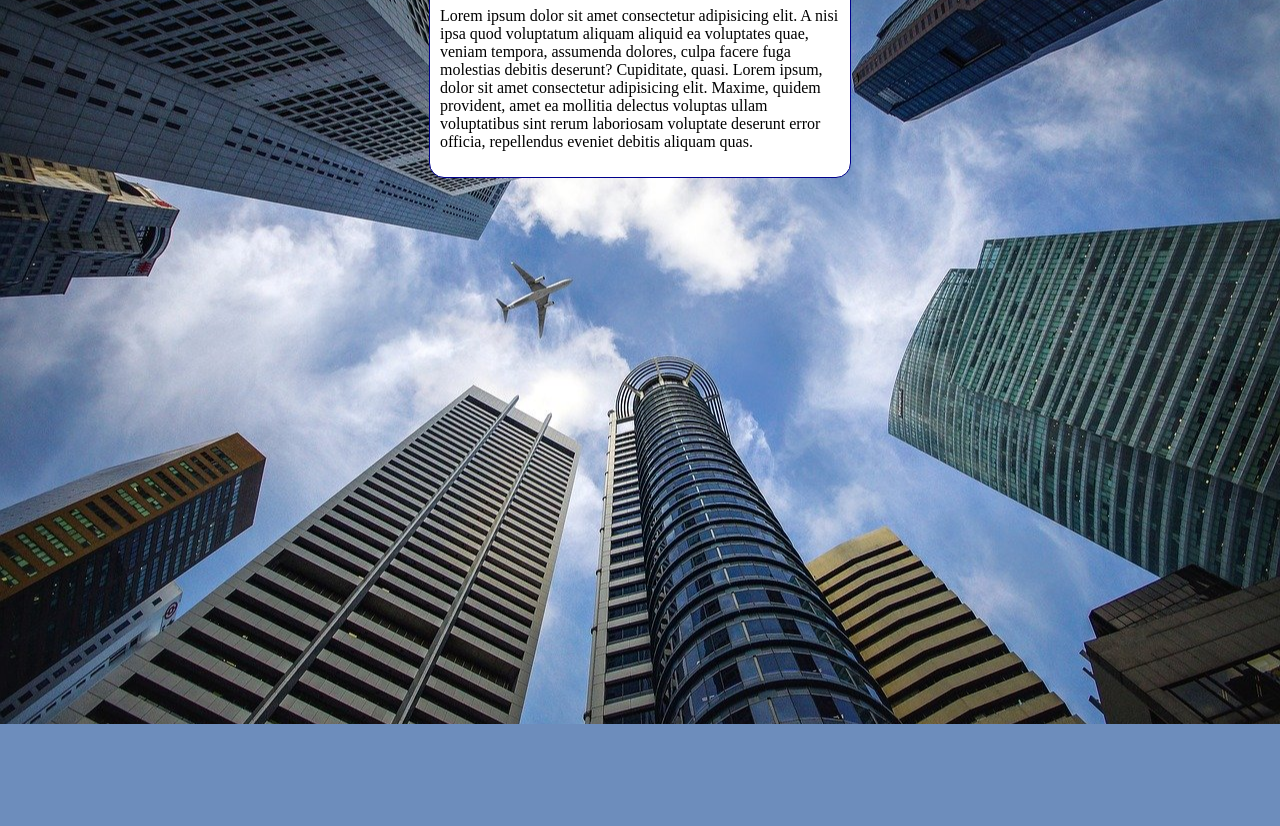
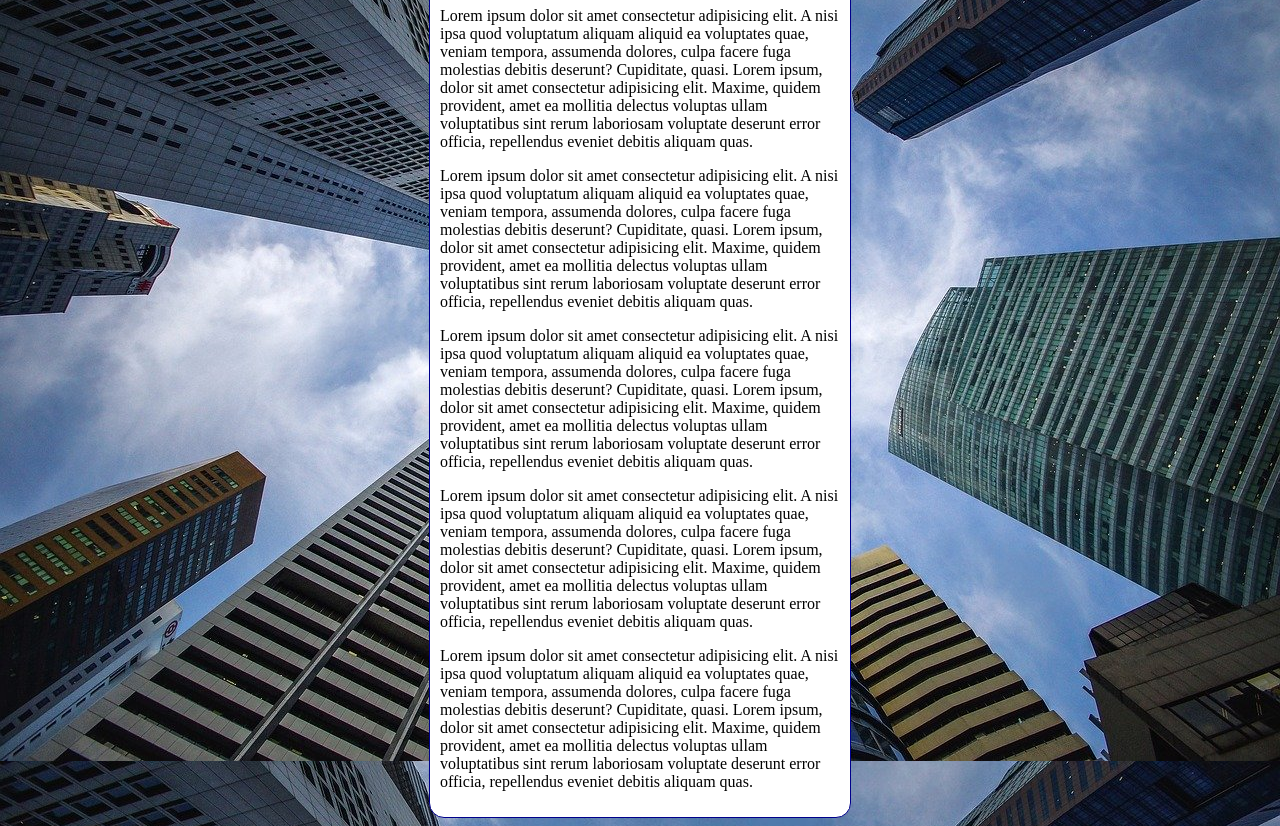
Before and after one commit to DimasSantosSilva/html-css, a plain HTML site: page exercicios/ex022B - background position fundos/fundo006.html in a window 1280 px wide. Shown: the part 92-918 px from the top of the page. Before the commit the page ends 816 px from the top, so only its background shows below. Drawn offline with Linux system fonts and the light colour scheme.

Commit message:
atualizei shorthand no ex022b

```diff
--- a/exercicios/ex022B - background position fundos/fundo006.html
+++ b/exercicios/ex022B - background position fundos/fundo006.html
@@ -5,17 +5,25 @@
     <meta name="viewport" content="width=device-width, initial-scale=1.0">
     <style>
         body{
-            height: 100vh;
+            /*height: 100vh;
             background-color: #6D8DBC;
             background-image: url("imagens/wallpaper002.jpg");
             background-position: center center;
             background-repeat: no-repeat;
             background-size: cover;
+            background-attachment: fixed;*/
+
+            /* shorthand - background
+                color > image > position > repeat > [size] > attachment
+            */
+
+            background: #6D8DBC url("imagens/wallpaper002.jpg") center center no-repeat fixed;
+            background-size: cover;
         }
 
         main{
             background-color: white;
-            width: 400px;
+            max-width: 400px;
             padding: 10px;
             margin: auto;
             border: 1px solid darkblue;
@@ -34,6 +42,26 @@
         Lorem ipsum, dolor sit amet consectetur adipisicing elit. Maxime, quidem provident, amet ea mollitia delectus voluptas ullam voluptatibus sint rerum laboriosam voluptate deserunt error officia, repellendus eveniet debitis aliquam quas.
         </p>
 
+        <p>Lorem ipsum dolor sit amet consectetur adipisicing elit. A nisi ipsa quod voluptatum aliquam aliquid ea voluptates quae, veniam tempora, assumenda dolores, culpa facere fuga molestias debitis deserunt? Cupiditate, quasi.
+
+        Lorem ipsum, dolor sit amet consectetur adipisicing elit. Maxime, quidem provident, amet ea mollitia delectus voluptas ullam voluptatibus sint rerum laboriosam voluptate deserunt error officia, repellendus eveniet debitis aliquam quas.
+        </p>
+
+        <p>Lorem ipsum dolor sit amet consectetur adipisicing elit. A nisi ipsa quod voluptatum aliquam aliquid ea voluptates quae, veniam tempora, assumenda dolores, culpa facere fuga molestias debitis deserunt? Cupiditate, quasi.
+
+        Lorem ipsum, dolor sit amet consectetur adipisicing elit. Maxime, quidem provident, amet ea mollitia delectus voluptas ullam voluptatibus sint rerum laboriosam voluptate deserunt error officia, repellendus eveniet debitis aliquam quas.
+        </p>
+
+        <p>Lorem ipsum dolor sit amet consectetur adipisicing elit. A nisi ipsa quod voluptatum aliquam aliquid ea voluptates quae, veniam tempora, assumenda dolores, culpa facere fuga molestias debitis deserunt? Cupiditate, quasi.
+
+        Lorem ipsum, dolor sit amet consectetur adipisicing elit. Maxime, quidem provident, amet ea mollitia delectus voluptas ullam voluptatibus sint rerum laboriosam voluptate deserunt error officia, repellendus eveniet debitis aliquam quas.
+        </p>
+
+        <p>Lorem ipsum dolor sit amet consectetur adipisicing elit. A nisi ipsa quod voluptatum aliquam aliquid ea voluptates quae, veniam tempora, assumenda dolores, culpa facere fuga molestias debitis deserunt? Cupiditate, quasi.
+
+        Lorem ipsum, dolor sit amet consectetur adipisicing elit. Maxime, quidem provident, amet ea mollitia delectus voluptas ullam voluptatibus sint rerum laboriosam voluptate deserunt error officia, repellendus eveniet debitis aliquam quas.
+        </p>
+
     </main>
 </body>
 </html>
```
